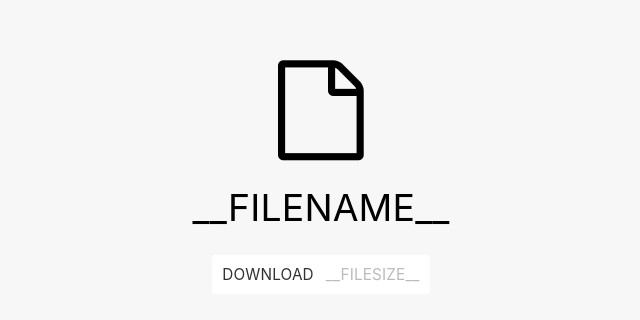
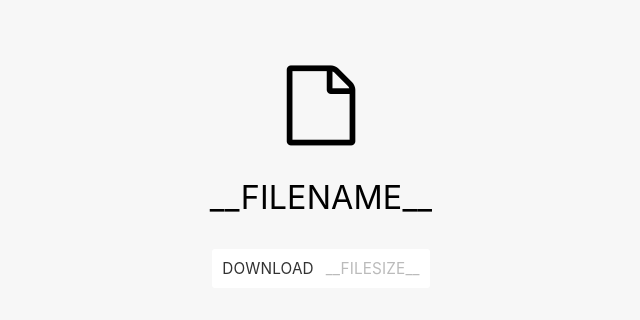
Before and after one commit to daun/dropshare, a plain HTML site: page index.html in a window 1280 px wide. Shown: the part 220-540 px from the top of the page, without its empty margins (319-959 px from the left). Drawn offline with Linux system fonts and the light colour scheme.

Commit message:
Smaller icon and file name

```diff
--- a/index.html
+++ b/index.html
@@ -105,7 +105,7 @@
     }
 
     .fa {
-      font-size: 100px;
+      font-size: 80px;
     }
 
     a {
@@ -131,8 +131,9 @@
     }
 
     .file-name {
-      font-size: 2.2rem;
+      font-size: 1.9rem;
       font-weight: normal;
+      margin: 1em 0;
     }
 
     .file-download {
```
